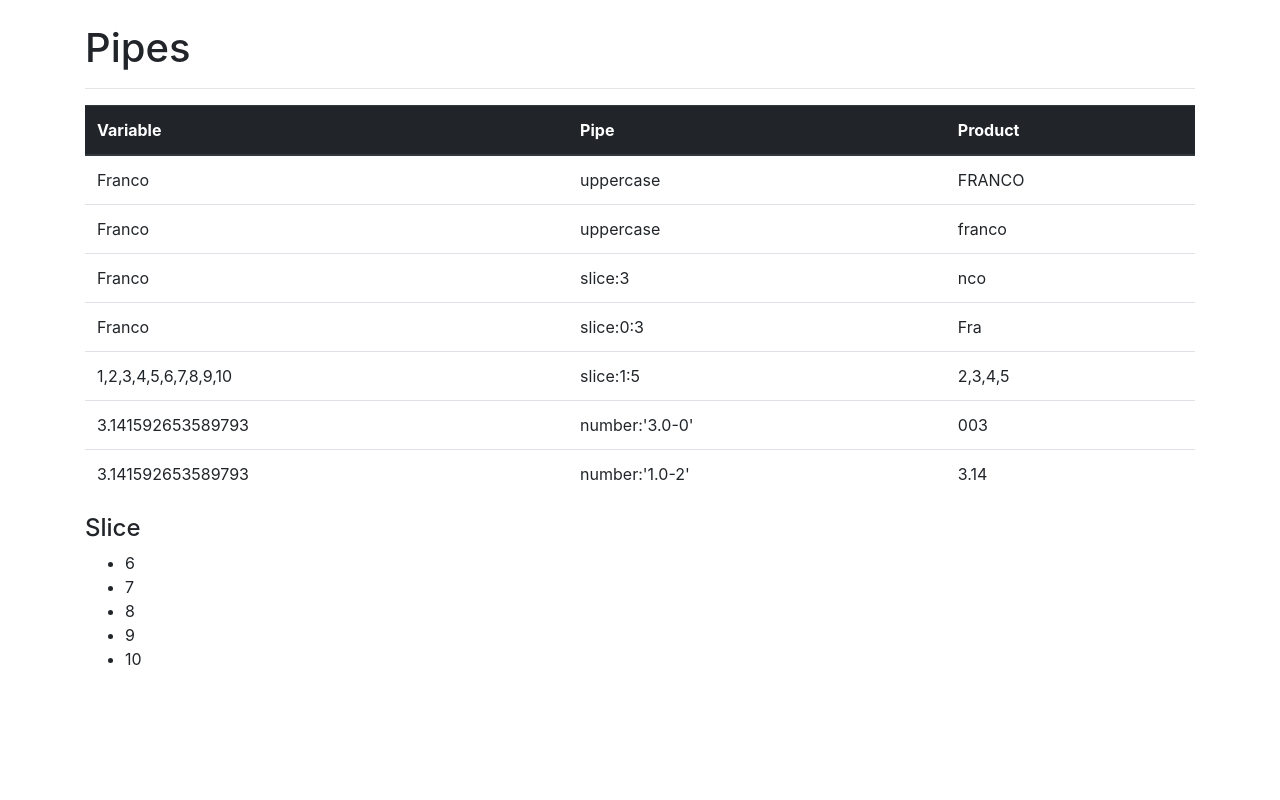
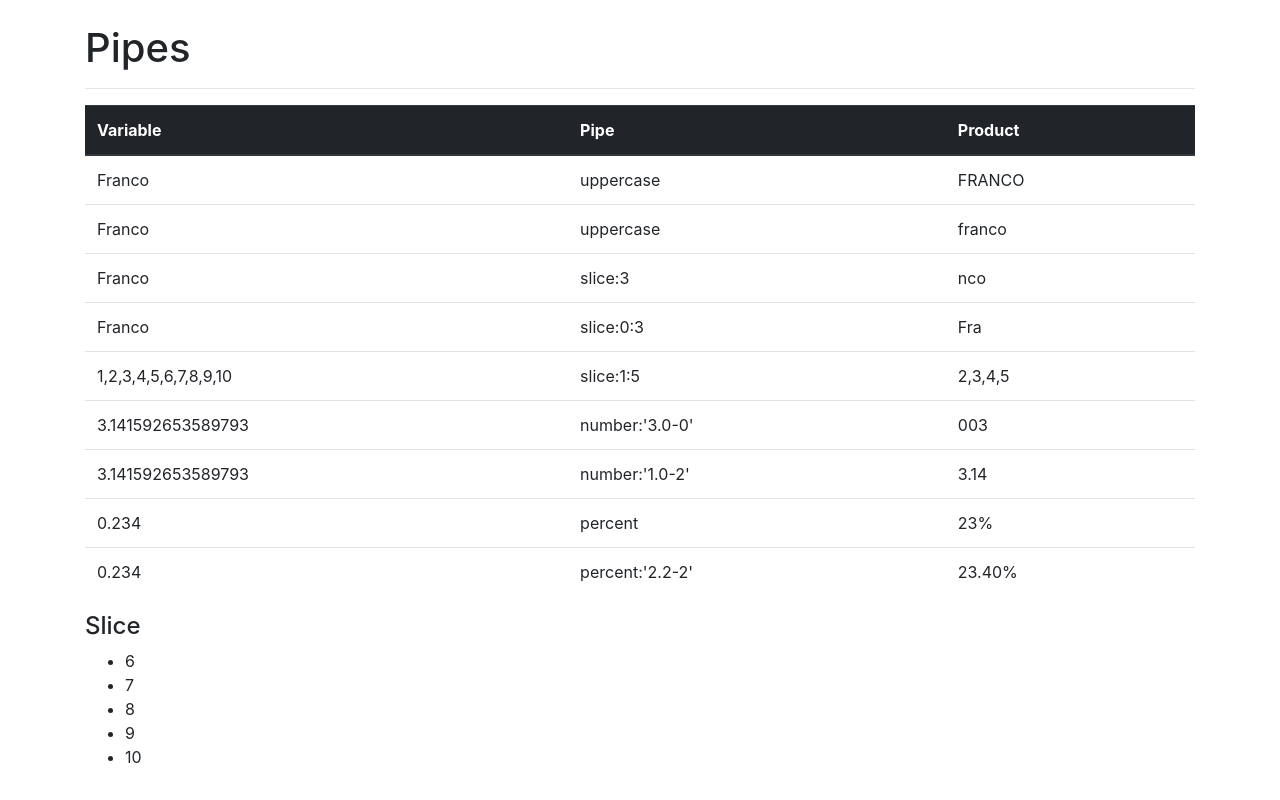
Before and after one commit to franco148/angular5-examples, an Angular app in the folder ng5-pipes-examples/: page / in a window 1280 px wide. Built offline with nearby package versions, Linux system fonts and the light colour scheme.

Commit message:
ng5-pipes-examples: pipe PERCENT.

```diff
--- a/ng5-pipes-examples/src/app/app.component.html
+++ b/ng5-pipes-examples/src/app/app.component.html
@@ -50,6 +50,17 @@
       <td> number:'1.0-2' </td>
       <td>{{ PI | number:'1.0-2' }}</td>
     </tr>
+
+    <tr>
+      <td>{{ newNumber }}</td>
+      <td> percent </td>
+      <td>{{ newNumber | percent }}</td>
+    </tr>
+    <tr>
+      <td>{{ newNumber }}</td>
+      <td> percent:'2.2-2' </td>
+      <td>{{ newNumber | percent:'2.2-2' }}</td>
+    </tr>
   </tbody>
 </table>
 
--- a/ng5-pipes-examples/src/app/app.component.ts
+++ b/ng5-pipes-examples/src/app/app.component.ts
@@ -11,4 +11,6 @@ export class AppComponent {
   myArray = [1,2,3,4,5,6,7,8,9,10];
 
   PI = Math.PI;
+
+  newNumber = 0.234;
 }
```
